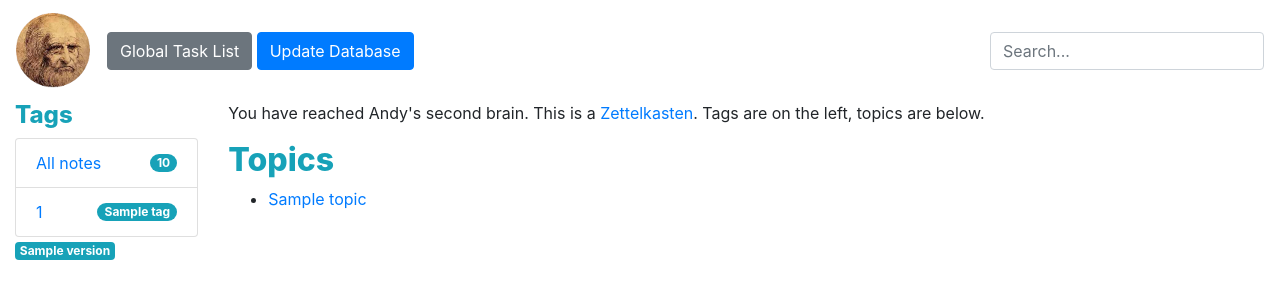
After one commit to andy-cowley/vinci, a Flask app: template src/vinci/templates/topics.html in a window 1280 px wide. The commit adds this page. Shown: the top 300 px of the page. Run offline with Flask 2, Linux system fonts and the light colour scheme; the template is opened without the code that fills it: most values are stand-ins (such as "Sample title", 1, 10 or a date in 2020); some libraries are stand-ins or nearby versions.

Commit message:
Topics as Index

```diff
--- a/src/vinci/templates/base.html
+++ b/src/vinci/templates/base.html
@@ -12,7 +12,7 @@
 </head>
 <body>
 <header class="navbar flex-column flex-md-row bd-navbar">
-    <a href="#" class="navbar-brand text-light"><img src="/static/davinci.png"/></a>
+    <a href="/" class="navbar-brand text-light"><img src="/static/davinci.png"/></a>
     <ul class="navbar-nav mr-auto flex-row">
         <li class="nav-item">
             <a href="/tasks" class="btn btn-secondary">Global Task List</a>
--- a/src/vinci/templates/note.html
+++ b/src/vinci/templates/note.html
@@ -8,6 +8,7 @@
     <div class="container-fluid">
         <div class="row">
             <div class="col-8 col-md-8">
+                <h5>Topic: <a class="badge badge-info">{{ metadata.topic }}</a></h5>
                 {{ note_content | safe }}
             </div>
             <div class="col-4 col-md-4">
@@ -16,6 +17,7 @@
                         Metadata
                     </h5>
                     <div class="card-body ">
+
                         <h5 class="text-muted">File Details</h5>
                         <table class="table table-hover table-sm">
                             <tr>
--- /dev/null
+++ b/src/vinci/templates/topics.html
@@ -0,0 +1,22 @@
+{% extends "base.html" %}
+
+{% block content %}
+
+        <div class="col-10 col-md-10">
+          <p>
+              You have reached Andy's second brain. This is a <a href="https://link.medium.com/BIORu1Zve9">Zettelkasten<a>. Tags are on the left, topics are below.
+          </p>
+          <h2 class="text-info">Topics</h2>
+            {% if not topics %}
+            <p>No topics yet!</p>
+            {% else %}
+            <ul>
+                {% for topic in topics %}
+                <li><a href="/topic/{{ topic[1] }}">{{ topic[1] }}</a></li>
+                {% endfor %}
+            </ul>
+            {% endif %}
+        </div>
+
+      </div>
+{% endblock %}
--- a/src/vinci/vinci.py
+++ b/src/vinci/vinci.py
@@ -9,7 +9,7 @@ from vinci.functions import (
     create_note_index,
     render_markdown,
     fetch_search_results,
-    fetch_total_notes)
+    fetch_total_notes, fetch_all_topics)
 from flask import Flask, render_template, request, send_from_directory
 
 if os.getenv("VINCI_DEBUG"):
@@ -87,12 +87,12 @@ def favicon():
 def index():
     tag_index = create_tag_index(db)
     tag_index_tuple_sum = fetch_total_notes(db)
-    note_index = create_note_index(db)
+    topics = fetch_all_topics(db)
     return render_template(
-        "index.html",
+        "topics.html",
         tag_index_tuple=tag_index,
         tag_index_tuple_sum=tag_index_tuple_sum,
-        notes=note_index,
+        topics=topics,
         version=VERSION,
     )
 
@@ -107,6 +107,21 @@ def build_note_list(tag_query):
         tag_index_tuple=tag_index,
         tag_index_tuple_sum=tag_index_tuple_sum,
         notes=note_index,
+        version=VERSION,
+    )
+
+
+@app.route("/topic/<string:topic_query>", methods=["GET"])
+def build_list_of_notes_from_topic(topic_query):
+    tag_index = create_tag_index(db)
+    tag_index_tuple_sum = fetch_total_notes(db)
+    note_index = create_note_index(db, topic=topic_query)
+    return render_template(
+        "index.html",
+        tag_index_tuple=tag_index,
+        tag_index_tuple_sum=tag_index_tuple_sum,
+        notes=note_index,
+        topic=topic_query,
         version=VERSION,
     )
 
```
Also changed, not shown: src/vinci/functions.py (+18 -5 lines), src/vinci/templates/index.html (+7 -0 lines).
